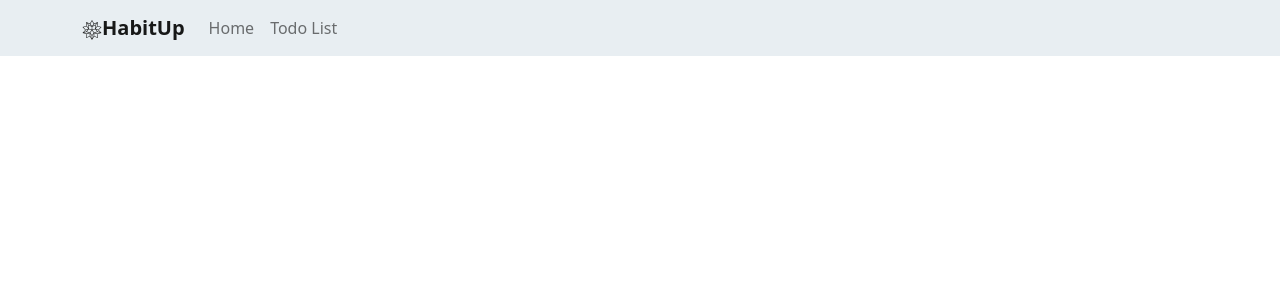
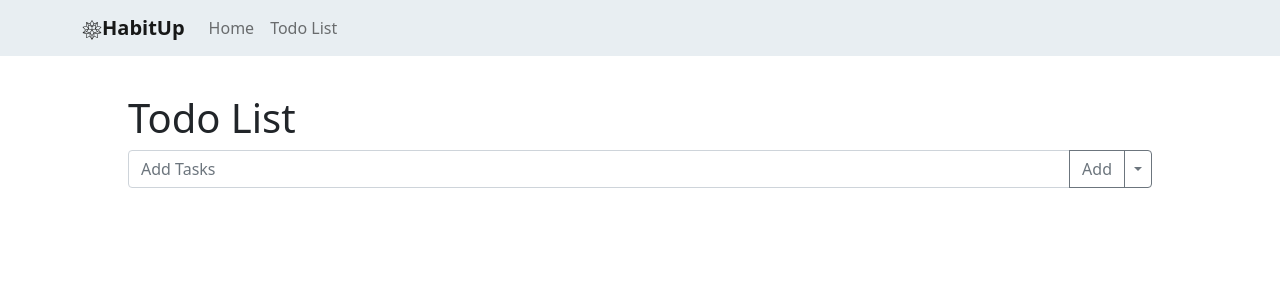
Before and after one commit to HabitUp-Team/HabitUp, a React (Create React App) app in the folder habitup/: page / in a window 1280 px wide. Shown: the top 300 px of the page. Built offline with nearby package versions, Linux system fonts and the light colour scheme.

Commit message:
Added Todo input bar
added todo input bar using react bootstrap and it looks clean

```diff
--- a/habitup/package.json
+++ b/habitup/package.json
@@ -3,6 +3,8 @@
   "version": "0.1.0",
   "private": true,
   "dependencies": {
+    "@material-ui/core": "^4.12.3",
+    "@material-ui/icons": "^4.11.2",
     "@testing-library/jest-dom": "^5.14.1",
     "@testing-library/react": "^11.2.7",
     "@testing-library/user-event": "^12.8.3",
--- a/habitup/public/index.html
+++ b/habitup/public/index.html
@@ -4,8 +4,8 @@
 <head>
   <meta charset="utf-8" />
   <meta name="viewport" content="width=device-width, initial-scale=1">
-
-  <title>React App</title>
+  <link rel="stylesheet" href="https://fonts.googleapis.com/css?family=Roboto:300,400,500,700&display=swap" />
+  <title>HabitUp</title>
 </head>
 
 <body>
--- a/habitup/src/App.js
+++ b/habitup/src/App.js
@@ -1,22 +1,25 @@
 import React, {useState, useEffect} from "react";
 import Header from "./components/header";
+import Todo from "./components/todo"
 import HashLoader from "react-spinners/HashLoader";
-import {Initialise} from "./styles/initialise"
+import {Initialise} from "./styles/initialise";
 
 function App() {
   // Setting up the intial loader
   const [loader, setLoader] = useState(false);
   useEffect(() => {
     setLoader(true);
-    setTimeout(() => setLoader(false), 3000)
+    setTimeout(() => setLoader(false), 1500)
   }, []);
 
 
   return (
     <div className="App">
-      {/* condition for loading screen      */}
-      { loader?<Initialise><HashLoader color={"#B8E986"} loading={loader} size={150} /></Initialise>:
-    <Header/>}
+    {loader?<Initialise><HashLoader color={"#8BFF0E"} size={150} /></Initialise>:
+    <>
+    <Header/>
+    <Todo/>
+    </>}
   </div>);
 }
 
--- /dev/null
+++ b/habitup/src/components/todo.jsx
@@ -0,0 +1,37 @@
+import React from "react";
+import {TodoStyles} from "../styles/TodoStyles";
+import {H3} from "../styles/heading-three";
+import * as B from 'react-bootstrap';
+import "bootstrap/dist/css/bootstrap.min.css";
+
+const Todo = () =>{
+  return (
+    <TodoStyles>
+      <H3>Todo List</H3>
+      <B.InputGroup className="mb-3">
+     <B.FormControl
+       placeholder="Add Tasks"
+       aria-label="Add Tasks"
+       aria-describedby="basic-addon2"
+     />
+
+     <B.SplitButton
+      variant="outline-secondary"
+      title="Add"
+      id="segmented-button-dropdown-2"
+      alignRight
+    >
+      <B.Dropdown.Item href="#">+</B.Dropdown.Item>
+      <B.Dropdown.Item href="#">-</B.Dropdown.Item>
+      <B.Dropdown.Item href="#">=</B.Dropdown.Item>
+
+
+    </B.SplitButton>
+   </B.InputGroup>
+    </TodoStyles>
+
+
+  );
+}
+
+export default Todo;
--- a/habitup/src/index.js
+++ b/habitup/src/index.js
@@ -1,8 +1,6 @@
 import React from 'react';
 import ReactDOM from 'react-dom';
-import App from './App';
-
-
+import App from "./App.js"
 
 ReactDOM.render(
   <React.StrictMode>
--- /dev/null
+++ b/habitup/src/styles/TodoStyles.js
@@ -0,0 +1,5 @@
+import styled from "styled-components";
+
+export const TodoStyles = styled.div`
+padding: 3% 10%;
+`;
--- /dev/null
+++ b/habitup/src/styles/heading-three.js
@@ -0,0 +1,5 @@
+import styled from "styled-components";
+
+export const H3 = styled.h3`
+font-size:2.5rem;
+`;
```
Also changed, not shown: 1 other file (tests, documents, lock files or other folders).
